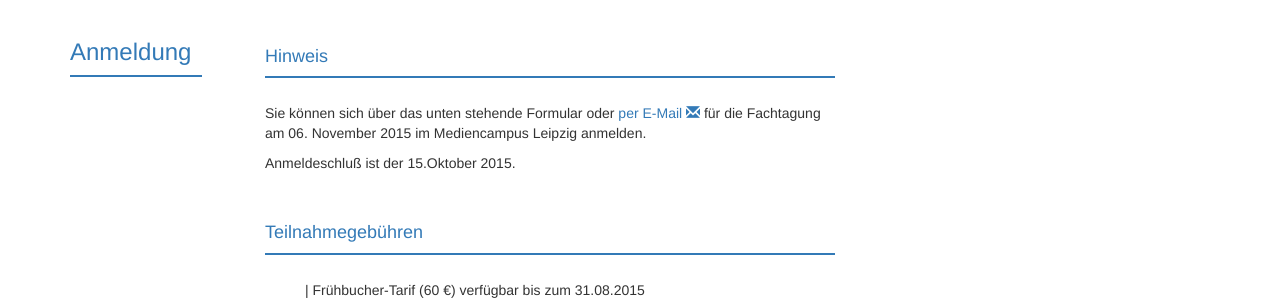
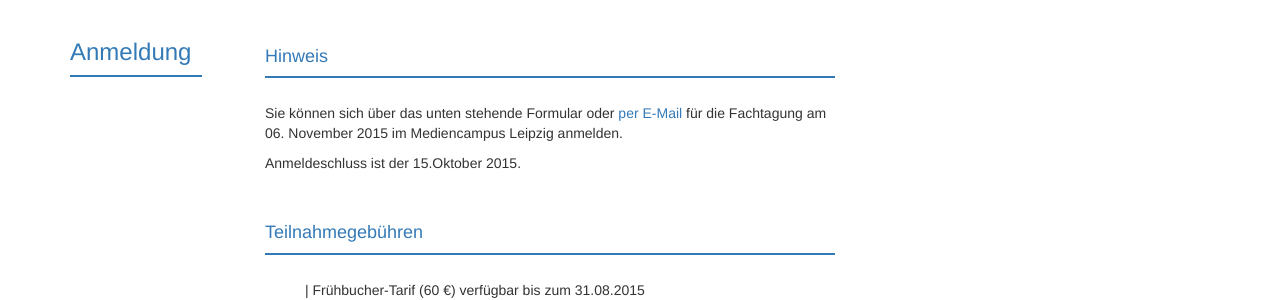
Before and after one commit to susedev/test, a Jekyll site: the page built from anmeldung.html, in a window 1280 px wide. Shown: the part 179-479 px from the top of the page. Built offline with Jekyll 4.4.1, drawn with Linux system fonts in a browser that asks for light colours; nearby versions of some CDN libraries.

Commit message:
Edit from JekyllCMS

```diff
--- a/anmeldung.html
+++ b/anmeldung.html
@@ -5,9 +5,9 @@ title: Anmeldung
 
 <div class="box" style="background-color: #337AB7; height:2px; margin-top:3px; margin-bottom:25px;">&nbsp;</div>
 
-<p>Sie k&ouml;nnen sich &uuml;ber das unten stehende Formular oder <a href="mailto:kommunikationsfluten@eijc.eu?subject=Anmeldung%20zur%20Tagung%20%22KommunikationsFluten%22&amp;body=Sehr%20geehrte%20Damen%20und%20Herren%2C%20%0A%0Ahiermit%20m%C3%B6chte%20ich%20mich%20verbindlich%20f%C3%BCr%20die%20Teilnahme%20an%20der%20Konferenz%20%22KommunikationsFluten%22%2C%20am%206.%20November%202015%20im%20Mediencampus%2C%20Leipzig%2C%20anmelden.%0A%0AZu%20diesem%20Zweck%20%C3%BCbermittle%20ich%20Ihnen%20folgende%20Daten%20zu%20meiner%20Person%3A%0AName%0AVorname%0AOrganisation%20%0A(ggf.%20Abteilung)%0APostanschrift%0ATicketwunsch%20%3A%20%20Normal%20%7C%20Fr%C3%BChbucher%20%7C%20Student%2FPostdoc%20(nicht%20zutreffendes%20bitte%20streichen)%0A%0ABitte%20senden%20Sie%20mir%20eine%20Rechnung%20%C3%BCber%20die%20Tagungsgeb%C3%BChr%20an%20folgende%20Adresse%20(nicht%20zutreffendes%20bitte%20streichen)%3A%0AAdresse%20siehe%20oben%0Aoder%0Aabweichende%20Rechnungsadresse%3A%0AName%0AVorname%0AOrganisation%20%0A(ggf.%20Abteilung)%0APostanschrift%0A%0A%0AMit%20freundlichen%20Gr%C3%BC%C3%9Fen%0A%0A%0A%0A">per E-Mail <span class="glyphicon glyphicon-envelope" aria-hidden="true"></span></a> f&uuml;r die Fachtagung am 06. November 2015 im Mediencampus Leipzig anmelden.</p>
+<p>Sie k&ouml;nnen sich &uuml;ber das unten stehende Formular oder <a href="mailto:kommunikationsfluten@eijc.eu?subject=Anmeldung%20zur%20Tagung%20%22KommunikationsFluten%22&amp;body=Sehr%20geehrte%20Damen%20und%20Herren%2C%20%0A%0Ahiermit%20m%C3%B6chte%20ich%20mich%20verbindlich%20f%C3%BCr%20die%20Teilnahme%20an%20der%20Konferenz%20%22KommunikationsFluten%22%2C%20am%206.%20November%202015%20im%20Mediencampus%2C%20Leipzig%2C%20anmelden.%0A%0AZu%20diesem%20Zweck%20%C3%BCbermittle%20ich%20Ihnen%20folgende%20Daten%20zu%20meiner%20Person%3A%0AName%0AVorname%0AOrganisation%20%0A(ggf.%20Abteilung)%0APostanschrift%0ATicketwunsch%20%3A%20%20Normal%20%7C%20Fr%C3%BChbucher%20%7C%20Student%2FPostdoc%20(nicht%20zutreffendes%20bitte%20streichen)%0A%0ABitte%20senden%20Sie%20mir%20eine%20Rechnung%20%C3%BCber%20die%20Tagungsgeb%C3%BChr%20an%20folgende%20Adresse%20(nicht%20zutreffendes%20bitte%20streichen)%3A%0AAdresse%20siehe%20oben%0Aoder%0Aabweichende%20Rechnungsadresse%3A%0AName%0AVorname%0AOrganisation%20%0A(ggf.%20Abteilung)%0APostanschrift%0A%0A%0AMit%20freundlichen%20Gr%C3%BC%C3%9Fen%0A%0A%0A%0A">per E-Mail </a> f&uuml;r die Fachtagung am 06. November 2015 im Mediencampus Leipzig anmelden.</p>
 
-<p>Anmeldeschlu&szlig; ist der 15.Oktober 2015.</p>
+<p>Anmeldeschluss ist der 15.Oktober 2015.</p>
 
 <p>&nbsp;</p>
 
@@ -24,6 +24,7 @@ title: Anmeldung
 <p style="margin-left: 40px;">&nbsp;</p>
 
 <h3>Online-Anmeldung</h3>
+
 <div class="box" style="background-color: #337AB7; height:2px; margin-top:3px; margin-bottom:25px;">&nbsp;</div>
 
 <p><iframe class="registration" src="{{ site.registration_php_url }}"></iframe></p>
```
